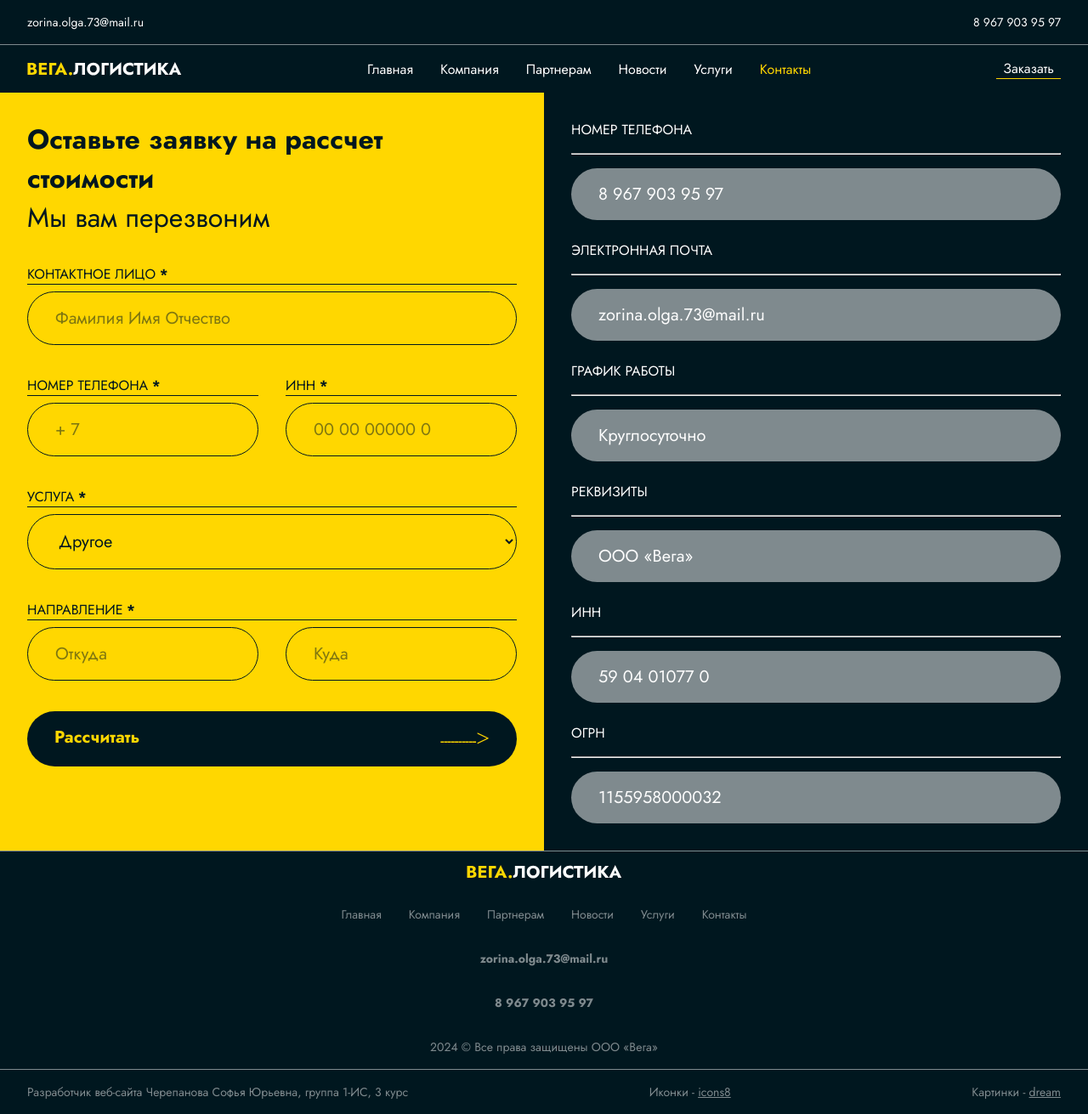
After one commit to sohee-commits/VEGA, a PHP site: page /contacts in a window 1280 px wide. The commit adds this page. Shown: the whole page at 85% size. Run offline with PHP 8.4, Linux system fonts and the light colour scheme; some web fonts are replaced.

Commit message:
contacts page done

```diff
--- /dev/null
+++ b/contacts.php
@@ -0,0 +1,61 @@
+<!DOCTYPE html>
+<html lang="en">
+
+  <head>
+    <meta charset="UTF-8">
+    <meta name="viewport" content="width=device-width, initial-scale=1.0">
+    <title>Вега.Логистика - Контакты</title>
+    <link rel="shortcut icon" href="./assets/logotype-icon.svg" type="image/x-icon">
+    <link rel="stylesheet" href="./css/contacts.css">
+  </head>
+
+  <body>
+    <?php require_once ('./header.php'); ?>
+
+    <main>
+      <div class="contact-form">
+        <p>
+          <span class="bold">Оставьте заявку на рассчет стоимости</span>
+          <br>
+          Мы вам перезвоним
+        </p>
+        <?php require_once './form.php' ?>
+      </div>
+      <section class="contacts-con">
+        <div class="contact">
+          <p>НОМЕР ТЕЛЕФОНА</p>
+          <hr>
+          <button>8 967 903 95 97</button>
+        </div>
+        <div class="contact">
+          <p>ЭЛЕКТРОННАЯ ПОЧТА</p>
+          <hr>
+          <button>zorina.olga.73@mail.ru</button>
+        </div>
+        <div class="contact">
+          <p>ГРАФИК РАБОТЫ</p>
+          <hr>
+          <button>Круглосуточно</button>
+        </div>
+        <div class="contact">
+          <p>РЕКВИЗИТЫ</p>
+          <hr>
+          <button>ООО «Вега»</button>
+        </div>
+        <div class="contact">
+          <p>ИНН</p>
+          <hr>
+          <button>59 04 01077 0</button>
+        </div>
+        <div class="contact">
+          <p>ОГРН</p>
+          <hr>
+          <button>1155958000032</button>
+        </div>
+      </section>
+    </main>
+
+    <?php require_once ('./footer.php'); ?>
+  </body>
+
+</html>
--- /dev/null
+++ b/css/contacts.css
@@ -0,0 +1,79 @@
+:root {
+	--main-color: rgb(255, 215, 0);
+	--black: rgb(0, 23, 31);
+	--gray: rgb(127, 138, 142);
+	--white: rgb(253, 253, 253);
+}
+
+* {
+	margin: 0;
+}
+
+main {
+	display: grid;
+	grid-template-columns: repeat(2, 1fr);
+}
+
+main > * {
+	padding: 2rem;
+}
+
+.contact-form {
+	background-color: var(--main-color);
+}
+
+.contact-form > p {
+	margin-bottom: 2rem;
+}
+
+.contact-form > p,
+.contact-form > p span {
+	color: var(--black);
+	font-size: 2rem;
+}
+
+.details-con {
+	display: none;
+}
+
+.contacts-con {
+	display: flex;
+	flex-direction: column;
+	gap: 1.5rem;
+}
+
+.contacts-con .contact {
+	display: flex;
+	flex-direction: column;
+	gap: 1rem;
+}
+
+.contacts-con .contact br {
+	width: 100%;
+	height: 1px;
+	background-color: var(--white);
+}
+
+.contacts-con .contact button {
+	padding: 1rem 2rem;
+
+	background-color: var(--gray);
+	border: none;
+	border-radius: 4rem;
+
+	font-size: 1.25rem;
+	text-align: left;
+}
+
+/* media queries */
+
+@media (max-width: 860px) {
+	main {
+		grid-template-columns: 1fr;
+		grid-template-rows: repeat(2, auto);
+	}
+
+	.contact-form {
+		grid-row-start: 2;
+	}
+}
--- a/header.php
+++ b/header.php
@@ -46,7 +46,7 @@ foreach ($expectedFileNames as $fileName => $label) {
         </ul>
       </nav>
       <div class="btn-con">
-        <a href="./contacts">Заказать</a>
+        <a href="./contacts.php">Заказать</a>
       </div>
     </header>
 
```
